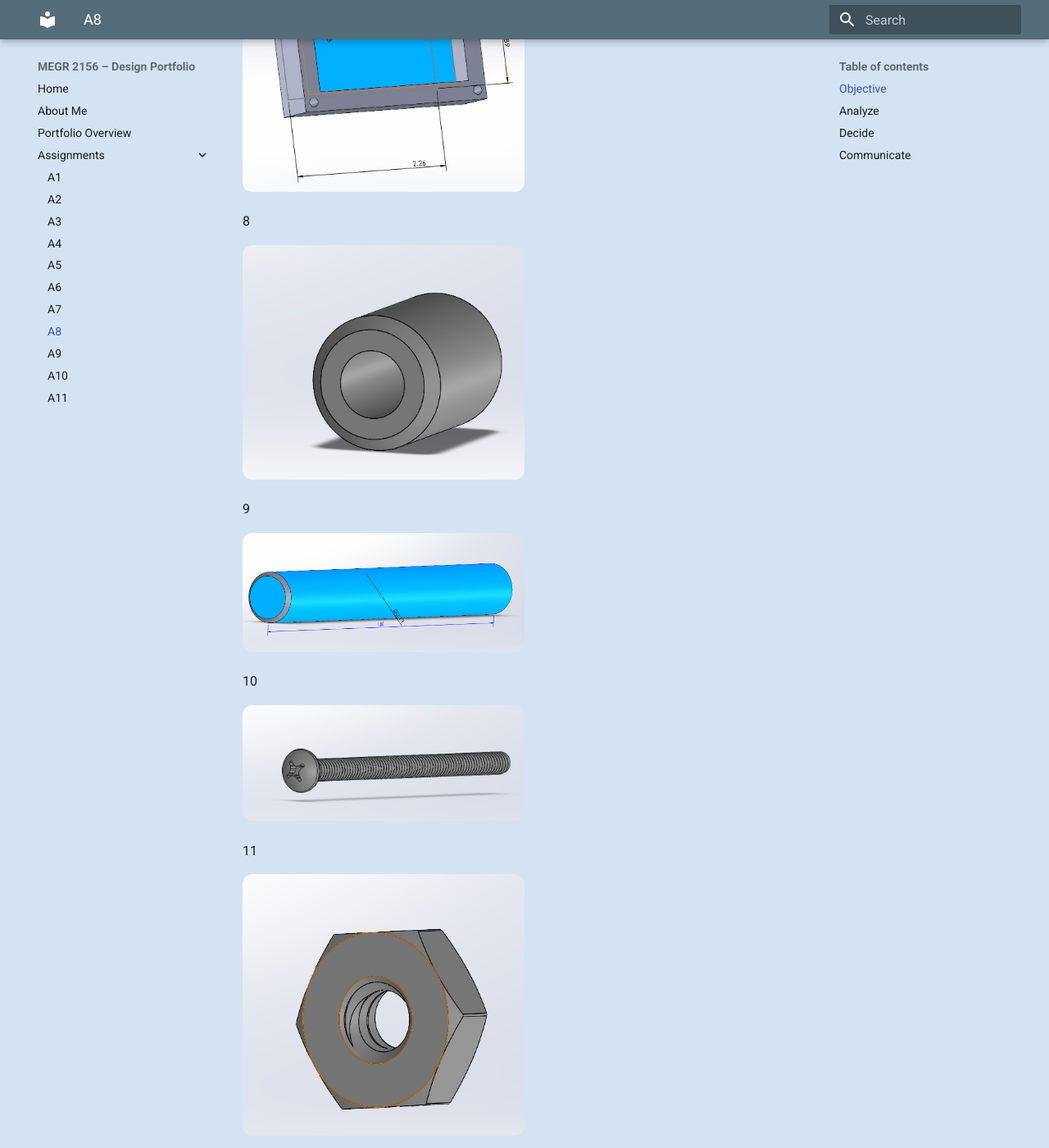
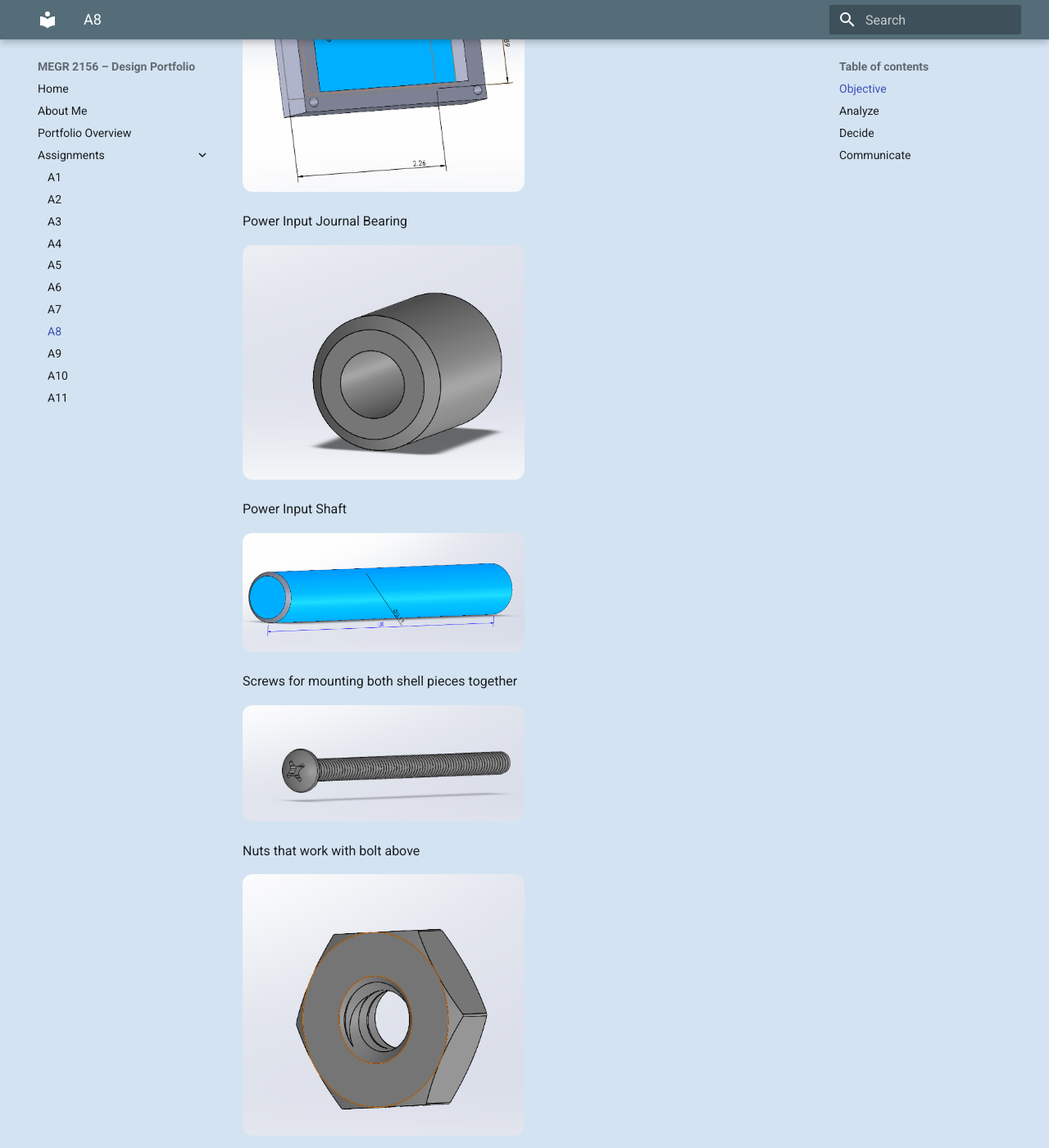
Before and after one commit to Noah-DiMenna/megr2156-portfolio, an MkDocs documentation site: the page built from docs/assignments/A08/index.md, in a window 1280 px wide and 1400 px high, scrolled down 4576 px. Shown: the whole window at 82% size. Built offline with MkDocs 1.6.1 and Material for MkDocs 9.7.7, drawn with Linux system fonts in a browser that asks for light colours; some of the changed text lies outside the part shown.

Commit message:
Update image captions in index.md

```diff
--- a/docs/assignments/A08/index.md
+++ b/docs/assignments/A08/index.md
@@ -35,59 +35,59 @@ There is a typo on the power shaft verification below, it should be 1222.31 psi
 
 <img src="A8-3.jpg" style="border-radius: 12px; width: 100%;">
 
-1
+Power Output Shell
 
 <img src="A8-3 (1).png" style="border-radius: 12px; width: 50%;">
 
-2
+Power Output Shell Dimensions
 
 <img src="A8-3 (2).png" style="border-radius: 12px; width: 50%;">
 
-3
+Power Output shaft journal Bearing
 
 <img src="A8-3 (3).png" style="border-radius: 12px; width: 50%;">
 
-4
+Power Output Gear
 
 <img src="A8-3 (4).png" style="border-radius: 12px; width: 50%;">
 
-5
+Power Output Shaft
 
 <img src="A8-3 (5).png" style="border-radius: 12px; width: 50%;">
 
-6
+Power Input Gear (Pinion)
 
 <img src="A8-3 (6).png" style="border-radius: 12px; width: 50%;">
 
-7
+Power Input Shell
 
 <img src="A8-3 (7).png" style="border-radius: 12px; width: 50%;">
 
-8
+Power Input Journal Bearing
 
 <img src="A8-3 (8).png" style="border-radius: 12px; width: 50%;">
 
-9
+Power Input Shaft
 
 <img src="A8-3 (9).png" style="border-radius: 12px; width: 50%;">
 
-10
+Screws for mounting both shell pieces together
 
 <img src="A8-3 (10).png" style="border-radius: 12px; width: 50%;">
 
-11
+Nuts that work with bolt above
 
 <img src="A8-3 (11).png" style="border-radius: 12px; width: 50%;">
 
-12
+Overall assembly
 
 <img src="A8-3 (12).png" style="border-radius: 12px; width: 50%;">
 
-13
+Interior View of overall assembly
 
 <img src="A8-3 (13).png" style="border-radius: 12px; width: 50%;">
 
-14
+Interior View of overall assembly (alt view)
 
 <img src="A8-3 (14).png" style="border-radius: 12px; width: 50%;">
 
```
